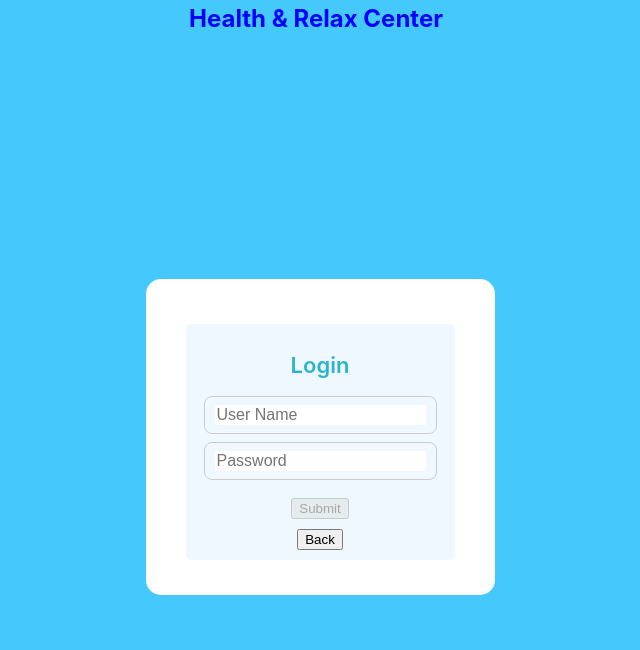
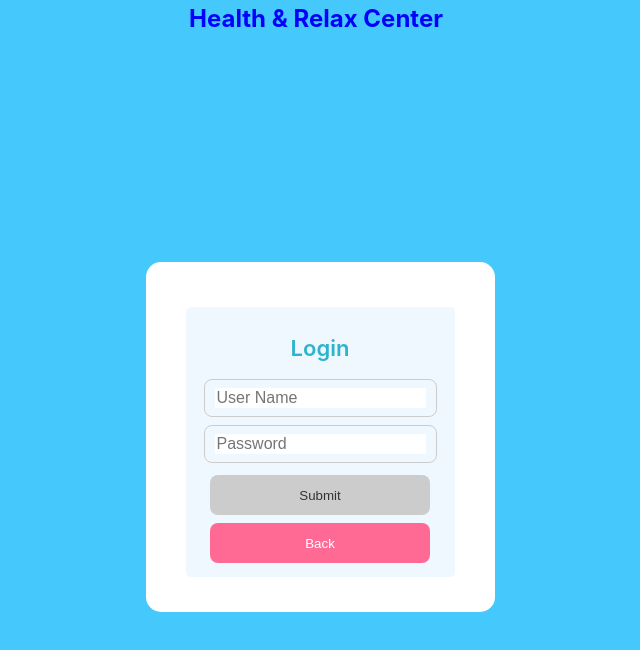
Before and after one commit to nikindtmas1/Feedback-Rating, a React (Create React App) app in the folder client/: page /login in a window 1280 px wide. Shown: the top 650 px of the page, without its empty margins (320-960 px from the left). Built offline with nearby package versions, Linux system fonts and the light colour scheme; no server answers.

Commit message:
Added css for login button

```diff
--- a/client/src/App.css
+++ b/client/src/App.css
@@ -263,6 +263,44 @@ input:focus {
   opacity: 1;
 }
 
+.loginbutt {
+  color: #fff;
+  border: 0;
+  border-radius: 8px;
+  width: 220px;
+  height: 40px;
+  cursor: pointer;
+  margin: 4px;
+}
+
+.loginbutt-primary{
+  background-color: #202142;
+}
+
+.loginbutt-secondary {
+  background: #ff6a95;
+}
+
+.loginbutt-tertiary {
+  background-color: rgb(105, 179, 206);
+}
+
+.loginbutt:hover {
+  transform: scale(0.98);
+  opacity: 0.9;
+}
+
+.loginbutt:disabled {
+  background-color: #cccccc;
+  color: #333;
+  cursor: auto;
+}
+
+.loginbutt:disabled:hover {
+  transform: scale(1);
+  opacity: 1;
+}
+
 .message {
   padding-top: 10px;
   text-align: center;
```
